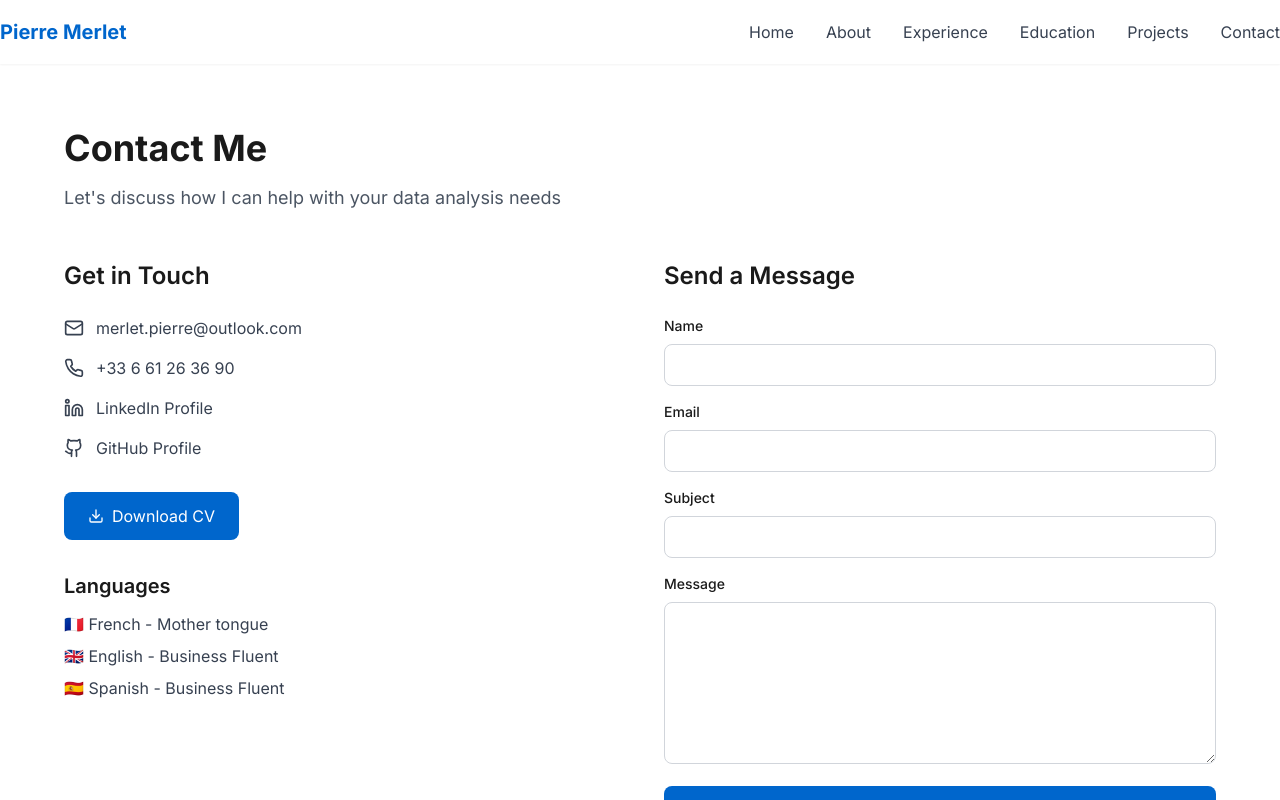
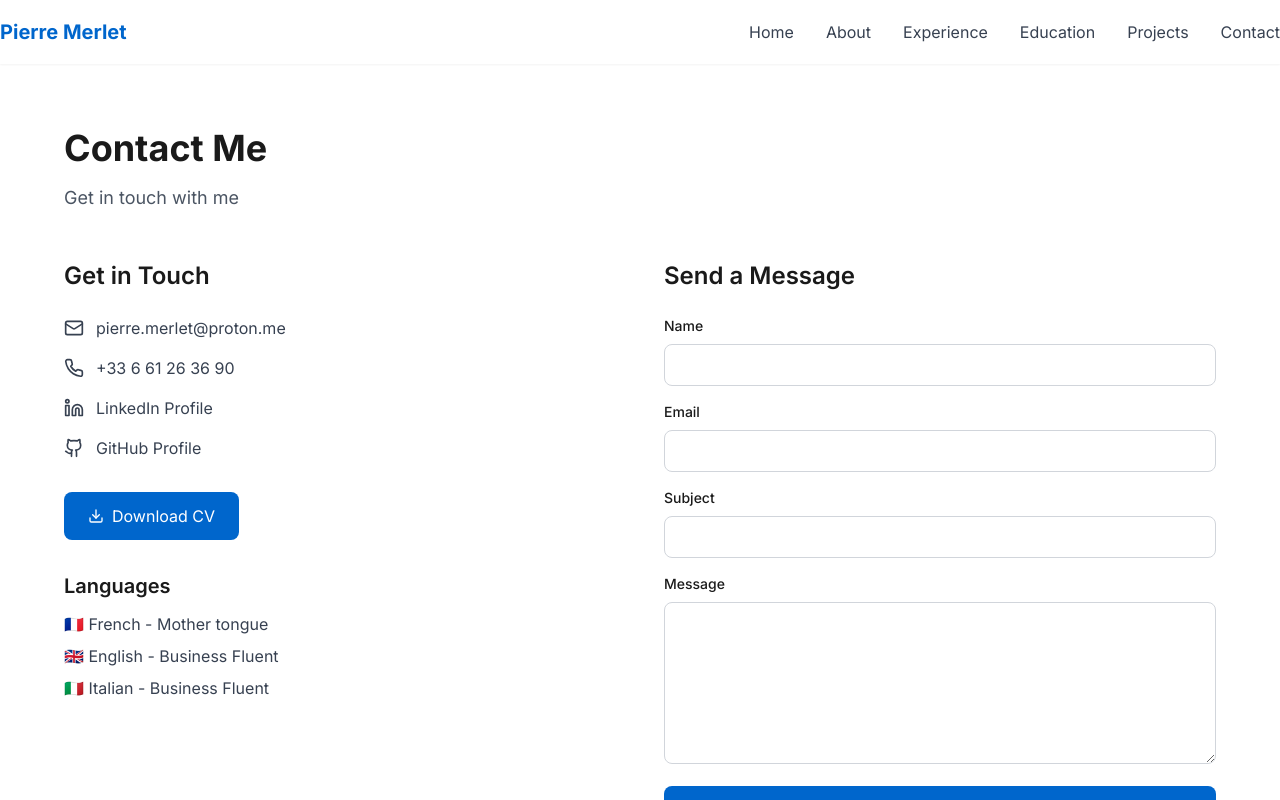
Before and after one commit to PierreMrt/nextjs-portfolio, a Next.js app: page /contact in a window 1280 px wide. Shown: the top 800 px of the page. Built offline with nearby package versions, Linux system fonts and the light colour scheme.

Commit message:
updated info

```diff
--- a/app/contact/page.tsx
+++ b/app/contact/page.tsx
@@ -12,7 +12,7 @@ export default function ContactPage() {
     <div className="section-padding container-custom">
       <h1 className="text-4xl font-bold mb-4">Contact Me</h1>
       <p className="text-gray-600 mb-12 text-lg">
-        Let's discuss how I can help with your data analysis needs
+        Get in touch with me
       </p>
 
       <div className="grid md:grid-cols-2 gap-12">
@@ -21,11 +21,11 @@ export default function ContactPage() {
 
           <div className="space-y-4 mb-8">
             <a
-              href="mailto:merlet.pierre@outlook.com"
+              href="mailto:pierre.merlet@proton.me"
               className="flex items-center gap-3 text-gray-700 hover:text-primary transition"
             >
               <Mail className="w-5 h-5" />
-              merlet.pierre@outlook.com
+              pierre.merlet@proton.me
             </a>
 
             <a
@@ -37,7 +37,7 @@ export default function ContactPage() {
             </a>
 
             <a
-              href="https://www.linkedin.com/in/pierre-merlet"
+              href="https://www.linkedin.com/in/pierre-merlet-553028a9/"
               target="_blank"
               rel="noopener noreferrer"
               className="flex items-center gap-3 text-gray-700 hover:text-primary transition"
@@ -71,7 +71,7 @@ export default function ContactPage() {
             <ul className="space-y-2 text-gray-700">
               <li>🇫🇷 French - Mother tongue</li>
               <li>🇬🇧 English - Business Fluent</li>
-              <li>🇪🇸 Spanish - Business Fluent</li>
+              <li>🇮🇹 Italian - Business Fluent</li>
             </ul>
           </div>
         </div>
--- a/app/experience/page.tsx
+++ b/app/experience/page.tsx
@@ -14,7 +14,7 @@ export default async function ExperiencePage() {
     <div className="section-padding container-custom">
       <h1 className="text-4xl font-bold mb-4">Professional Experience</h1>
       <p className="text-gray-600 mb-12 text-lg">
-        3+ years of experience transforming raw data into meaningful insights
+        5+ years of experience transforming raw data into meaningful insights
       </p>
 
       <div className="space-y-8">
--- a/app/layout.tsx
+++ b/app/layout.tsx
@@ -8,7 +8,7 @@ const inter = Inter({ subsets: ['latin'] })
 
 export const metadata: Metadata = {
   title: 'Pierre Merlet - Data Analyst',
-  description: 'Tech-driven data analyst with 3+ years of experience in transforming raw data into meaningful insights.',
+  description: 'Tech-driven data analyst with 5+ years of experience in transforming raw data into meaningful insights.',
   keywords: 'data analyst, Python, SQL, data visualization, business intelligence',
   authors: [{ name: 'Pierre Merlet' }],
   openGraph: {
--- a/components/sections/ExperiencePreview.tsx
+++ b/components/sections/ExperiencePreview.tsx
@@ -9,7 +9,7 @@ export default async function ExperiencePreview() {
     <section className="section-padding container-custom bg-gray-50">
       <h2 className="text-3xl font-bold mb-4">Experience</h2>
       <p className="text-gray-600 mb-12 text-lg">
-        Over 3 years of professional data analysis experience
+        Over 5 years of professional data analysis experience
       </p>
 
       <div className="space-y-8 mb-8">
--- a/components/sections/Footer.tsx
+++ b/components/sections/Footer.tsx
@@ -35,7 +35,7 @@ export default function Footer() {
                 <Github className="w-6 h-6" />
               </a>
               <a
-                href="https://www.linkedin.com/in/pierre-merlet"
+                href="https://www.linkedin.com/in/pierre-merlet-553028a9/"
                 target="_blank"
                 rel="noopener noreferrer"
                 className="hover:text-primary transition"
@@ -44,7 +44,7 @@ export default function Footer() {
                 <Linkedin className="w-6 h-6" />
               </a>
               <a
-                href="mailto:merlet.pierre@outlook.com"
+                href="mailto:pierre.merlet@proton.me"
                 className="hover:text-primary transition"
                 aria-label="Email"
               >
--- a/components/sections/Hero.tsx
+++ b/components/sections/Hero.tsx
@@ -12,7 +12,7 @@ export default function Hero() {
           Data Analyst
         </h2>
         <p className="text-lg md:text-xl text-gray-700 mb-12 max-w-3xl mx-auto">
-          Tech-driven data analyst with <strong>3+ years of experience</strong> in transforming raw data into meaningful insights.
+          Tech-driven data analyst with <strong>5+ years of experience</strong> in transforming raw data into meaningful insights.
           In-depth knowledge of database management, programming languages such as Python and SQL,
           and data visualization techniques to help management make the most informed decisions.
         </p>
```
